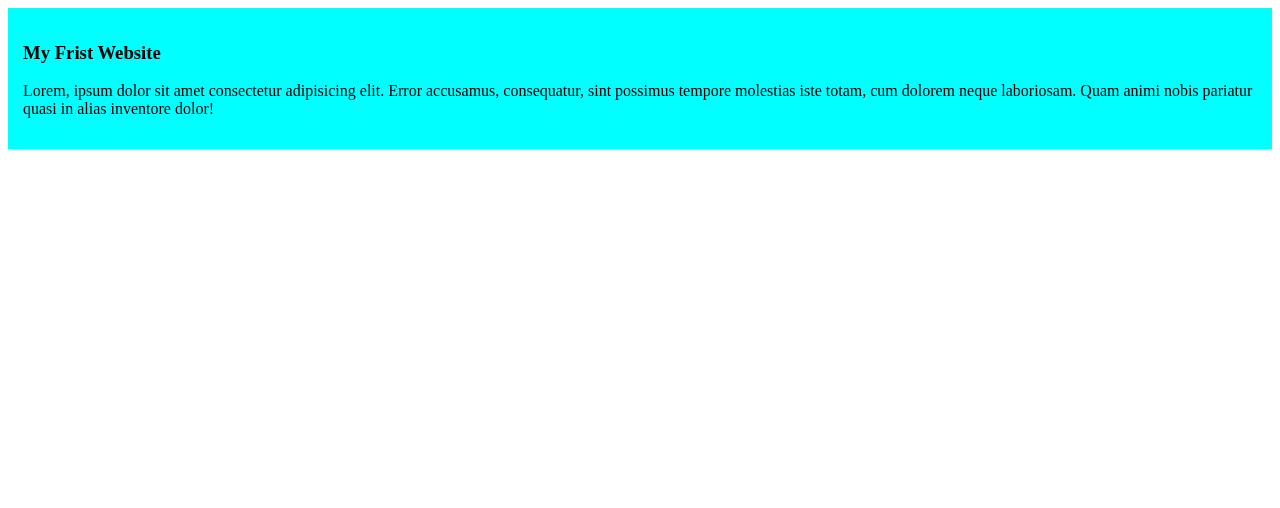
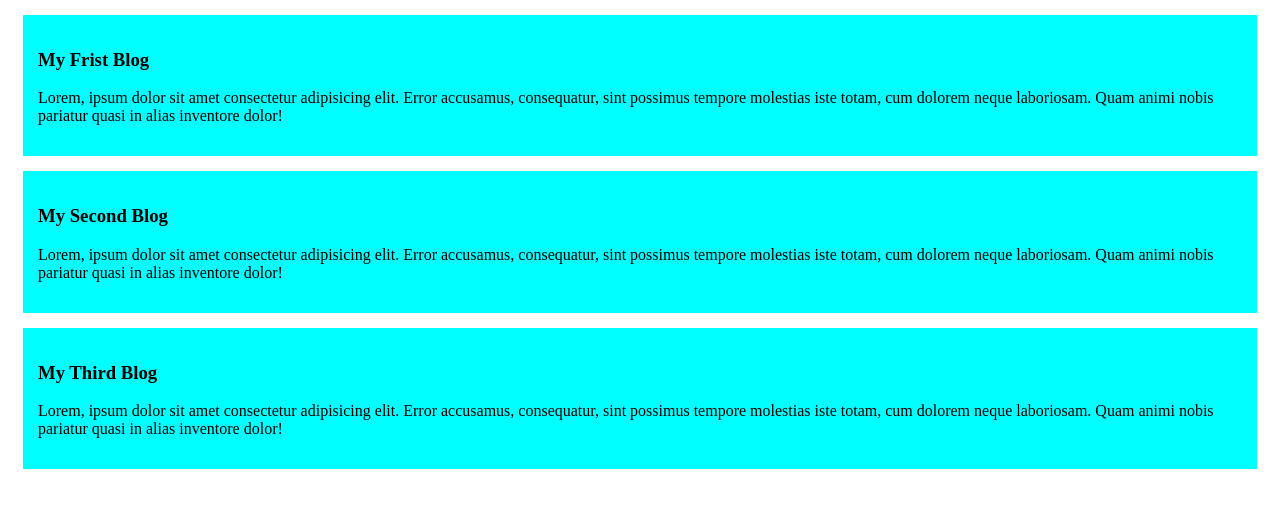
Before and after one commit to MahabubMabba/My-simple-Website, a plain HTML site: page index.html in a window 1280 px wide. Drawn offline with Linux system fonts and the light colour scheme.

Commit message:
added the second and third blog

```diff
--- a/index.html
+++ b/index.html
@@ -8,8 +8,17 @@
 </head>
 <body>
     <div>
-        <h3>My Frist Website</h3>
+        <h3>My Frist Blog</h3>
         <p>Lorem, ipsum dolor sit amet consectetur adipisicing elit. Error accusamus, consequatur, sint possimus tempore molestias iste totam, cum dolorem neque laboriosam. Quam animi nobis pariatur quasi in alias inventore dolor!</p>
     </div>
+    <div>
+        <h3>My Second Blog</h3>
+        <p>Lorem, ipsum dolor sit amet consectetur adipisicing elit. Error accusamus, consequatur, sint possimus tempore molestias iste totam, cum dolorem neque laboriosam. Quam animi nobis pariatur quasi in alias inventore dolor!</p>
+    </div>
+    <div>
+        <h3>My Third Blog</h3>
+        <p>Lorem, ipsum dolor sit amet consectetur adipisicing elit. Error accusamus, consequatur, sint possimus tempore molestias iste totam, cum dolorem neque laboriosam. Quam animi nobis pariatur quasi in alias inventore dolor!</p>
+    </div>
+
 </body>
 </html>
--- a/styles/blog.css
+++ b/styles/blog.css
@@ -1,5 +1,5 @@
 div{
     background-color: aqua;
     padding: 15px;
-
+    margin: 15px;
 }
```
